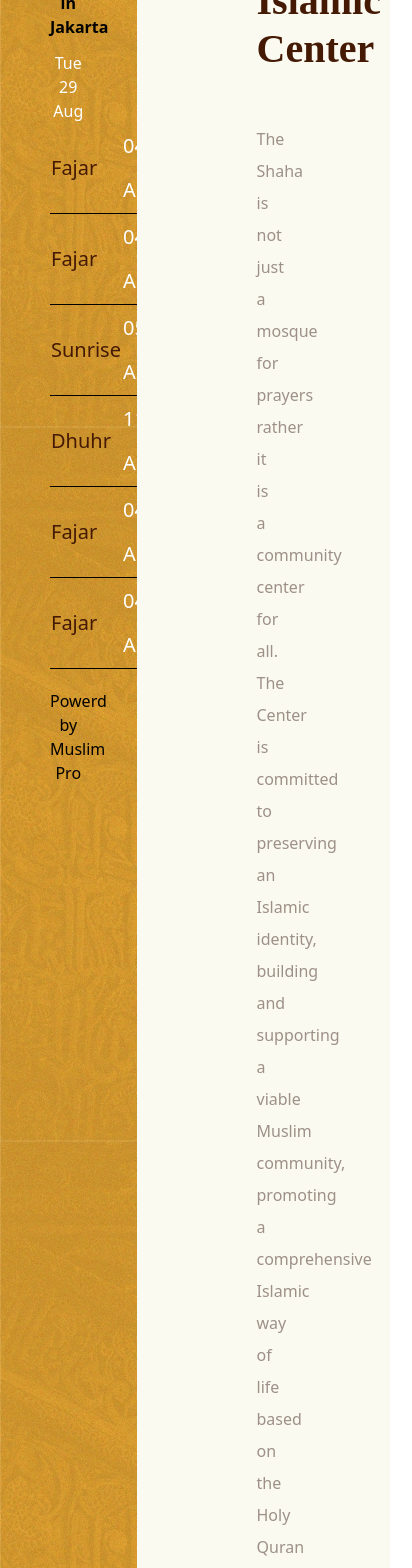
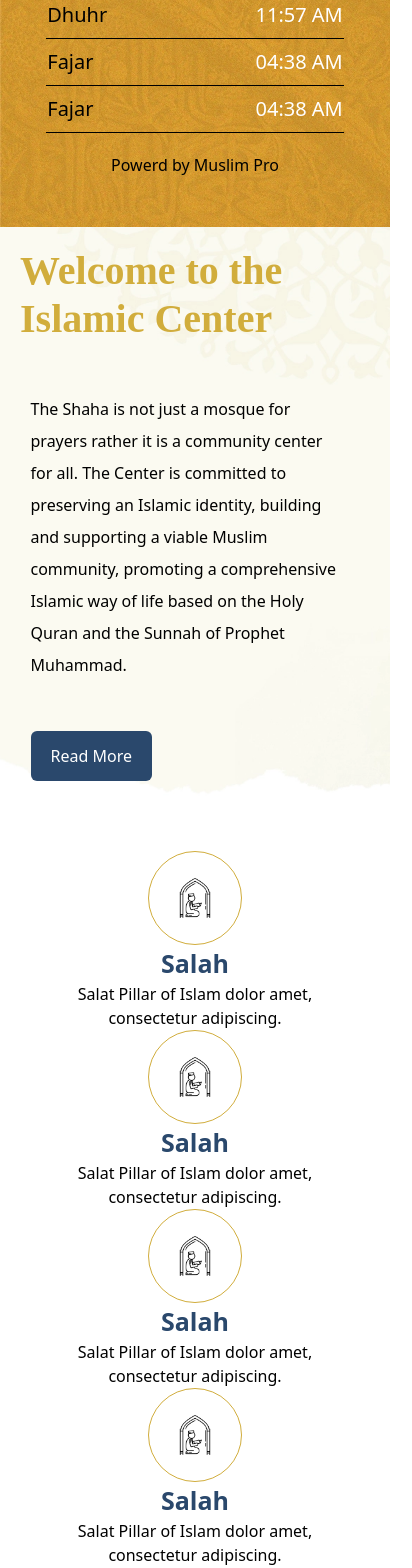
Before and after one commit to valudaaakib/IslamicBlog, a React (Create React App) app in the folder client/: page / in a window 390 px wide. Shown: the part 420-1988 px from the top of the page, 412 px wide, since content can reach past the window. Built offline with nearby package versions, Linux system fonts and the light colour scheme.

Commit message:
four piller are almost completed in amil branch

```diff
--- a/client/public/index.html
+++ b/client/public/index.html
@@ -1,27 +1,26 @@
 <!DOCTYPE html>
 <html lang="en">
+
 <head>
   <meta charset="utf-8" />
   <link rel="icon" href="%PUBLIC_URL%/favicon.ico" />
   <meta name="viewport" content="width=device-width, initial-scale=1" />
   <meta name="theme-color" content="#000000" />
-    <meta
-      name="description"
-      content="Web site created using create-react-app"
-    />
+  <meta name="description" content="Web site created using create-react-app" />
   <link rel="apple-touch-icon" href="%PUBLIC_URL%/logo192.png" />
   <link rel="manifest" href="%PUBLIC_URL%/manifest.json" />
-    <link
-      rel="stylesheet"
-      href="https://cdnjs.cloudflare.com/ajax/libs/font-awesome/6.4.2/css/all.min.css"
+  <link rel="stylesheet" href="https://cdnjs.cloudflare.com/ajax/libs/font-awesome/6.4.2/css/all.min.css"
     integrity="sha512-z3gLpd7yknf1YoNbCzqRKc4qyor8gaKU1qmn+CShxbuBusANI9QpRohGBreCFkKxLhei6S9CQXFEbbKuqLg0DA=="
-      crossorigin="anonymous"
-      referrerpolicy="no-referrer"
-    />
+    crossorigin="anonymous" referrerpolicy="no-referrer" />
+  <link rel="stylesheet" href="https://cdnjs.cloudflare.com/ajax/libs/font-awesome/6.4.2/css/all.min.css"
+    integrity="sha512-z3gLpd7yknf1YoNbCzqRKc4qyor8gaKU1qmn+CShxbuBusANI9QpRohGBreCFkKxLhei6S9CQXFEbbKuqLg0DA=="
+    crossorigin="anonymous" referrerpolicy="no-referrer" />
   <title>Blog</title>
 </head>
+
 <body>
   <noscript>You need to enable JavaScript to run this app.</noscript>
   <div id="root"></div>
 </body>
+
 </html>
--- a/client/src/App.js
+++ b/client/src/App.js
@@ -1,12 +1,14 @@
 import React from "react";
 import Navbar from "./component/Navbar";
 import PrayerTime from "./pages/home/PrayerTime";
+import FourPillers from "./pages/home/FourPillers";
 
 const App = () => {
   return (
     <>
       <Navbar />
       <PrayerTime />
+      <FourPillers />
     </>
   );
 };
--- a/client/src/assets/css/Navbar.css
+++ b/client/src/assets/css/Navbar.css
@@ -1,6 +1,6 @@
 :root {
-  --primary-color: #8a9535;
-  --secondary-color: #f79d05;
+  --primary-color: #d1ad3c;
+  --secondary-color: #2a486c;
 }
 
 .header-topbar-main {
@@ -8,7 +8,6 @@
   color: #fff;
   margin: auto;
   background-color: var(--primary-color);
-  box-shadow: 0px 0px 50px 0px rgba(0, 0, 0, 0.3);
   background-image: url("../image/top_bar_back.png");
   background-repeat: repeat-x;
   background-position: left, right;
@@ -19,20 +18,19 @@
   padding: 12px;
   font-size: 16px;
   letter-spacing: 1.3px;
-  gap: 40px;
+  gap: 30px;
 }
 .topbar-icons i {
   display: flex;
   align-items: center;
 }
-
 .topbar-icon-link {
   display: inline-block;
   margin: 0 10px;
   transition: color 0.3s ease;
 }
 .topbar-icon-link i {
-  background-color: #a1ab57;
+  background-color: var(--secondary-color);
   width: 28px;
   height: 28px;
   display: flex;
@@ -42,18 +40,58 @@
   font-size: 14px;
   transition: background-color 0.3s ease, transform 0.3s ease;
 }
-
-.topbar-icon-link i:hover {
-  background-color: var(--secondary-color);
+.navbar-menu {
+  display: flex;
 }
-
+.navbar-button {
+  background-color: var(--primary-color);
+  color: white;
+  position: relative;
+  z-index: 1;
+  overflow: hidden;
+  padding: 14.5px 35px;
+  font-size: 14px;
+  font-weight: 500;
+  border-radius: 40px;
+  transition: all 0.15s linear;
+}
+.navbar-button:hover {
+  background-color: var(--primary-color);
+}
+.toggle-btn {
+  display: none;
+  position: absolute;
+  top: 0;
+  right: 0;
+  margin: 30px 20px 0px 0px;
+}
+.toggle-btn button {
+  border: 2px solid Var(--primary-color);
+  padding: 1px 6px;
+  border-radius: 5px;
+  color: var(--secondary-color);
+  font-size: 20px;
+}
+@media screen and (max-width: 1024px) {
+  .navbar-menu {
+    display: block;
+  }
+  .toggle-btn {
+    display: block;
+  }
+  .navbar-menu {
+    float: right;
+  }
+}
 @media screen and (max-width: 900px) {
   .header-topbar-main {
     display: block;
   }
 }
 @media screen and (max-width: 600px) {
-  .header-topbar-sections {
-    display: block;
-  }
+.header-topbar-sections{
+  display: block;
+  font-size: 10px;
+  padding: 6px;
 }
+}
--- a/client/src/assets/css/pages/Home.css
+++ b/client/src/assets/css/pages/Home.css
@@ -1,51 +1,61 @@
 :root {
-    --primary-color: #441a05;
-    --secondry-color:#9d9087;
+    --primary-color: #d1ad3c;
+    --secondary-color: #2a486c;
 }
 
-.salah-right-section {
+.main-prayer-section {
+    display: flex;
+    flex-wrap: wrap;
+}
+
+/* PRAYER LEFT SECTION */
+.salah-left-section {
     background-image: url('../../image/salah-bg-right-image.webp');
     height: auto;
     width: 35%;
     padding: 50px;
 }
 
-.salah-left-section {
+.salah-right-section {
     width: 65%;
 }
-.salah-table{
+
+.salah-table {
     border-bottom: 1px solid black;
-    line-height: 2.75rem; /* 28px */
-
+    line-height: 2.75rem;
 }
 
 .prayer-salah-names {
-    color: var(--primary-color);
     width: 70%;
     font-size: 20px;
     font-weight: 500;
 }
-.prayer-salah-times{
+
+.prayer-salah-times {
     color: white;
-    width:20%;
+    width: 30%;
     font-size: 20px;
     font-weight: 500;
 }
-.salah-left-section{
+
+/* PRAYER RIGHT SECCTION START */
+.salah-right-section {
     background-image: url('../../image/prayer-right-sectiionibg.webp');
     background-size: cover;
-    padding: 120px;
+    padding: 80px;
 }
-.prayer-right-header{
+
+.prayer-right-header {
     width: 60%;
-    font-family: cinzel decorative,cursive;
+    font-family: cinzel decorative, cursive;
     font-size: 40px;
     font-weight: 700;
     line-height: 1.2em;
     text-align: left;
     color: var(--primary-color);
 }
-.salah-left-peragraph{
+
+.salah-left-peragraph {
     color: var(--secondry-color);
     font-family: inherit;
     font-size: 100%;
@@ -55,13 +65,147 @@
     width: 70%;
     padding: 50px 0 0 0;
 }
-.salah-right-btn{
+
+.salah-right-btn {
     padding: 13px 20px;
     border-radius: 6px;
     color: white;
-    background-color: #57A68F;
     margin-top: 50px;
+    background-color: var(--secondary-color);
+    transition: transform 0.3s ease-in-out;
 }
-.salah-right-btn:hover{
-    background-color: #CF962E;
+
+.salah-right-btn:hover {
+    background-color: var(--primary-color);
+    transform: translateX(10px);
 }
+
+@media only screen and (max-width:1135px) and (min-width: 900px) {
+    .salah-left-section {
+        width: 50%;
+        padding: 20px 20px 0 40px;
+    }
+
+    .salah-right-section {
+        width: 50%;
+        padding: 90px 20px 0 40px;
+    }
+
+    .prayer-right-header {
+        width: 100%;
+    }
+
+    .salah-left-peragraph {
+        width: 90%;
+    }
+}
+
+@media screen and (max-width: 900px) {
+    .main-prayer-section {
+        display: block;
+    }
+
+    .salah-left-section {
+        width: 100%;
+    }
+
+    .salah-right-section {
+        width: 100%;
+        padding: 20px;
+    }
+
+    .prayer-right-header {
+        margin: 0 auto;
+        width: 100%;
+    }
+
+    .salah-left-peragraph {
+        width: 90%;
+        margin: 0 auto;
+        margin-left: 3%;
+    }
+
+    .salah-right-btn {
+        margin-left: 3%;
+    }
+}
+
+@media screen and (max-width: 400px) {
+    .salah-left-section {
+        padding: 20px 0 50px 0;
+
+    }
+}
+
+/* ISLAMIC FOUR PILLER SECTION START */
+.islamic-main-four-piller {
+    display: flex;
+    flex-wrap: wrap;
+    margin: 50px auto;
+    width: 80%;
+}
+
+.four-piller-outside-div {
+    border: 1px solid #D1AD3C;
+    border-radius: 100%;
+    width: 35%;
+    padding: 10px;
+    margin: 0 auto;
+}
+
+.four-piller-inside-div {
+    border: 1px solid white;
+    border-radius: 100%;
+    width: 100%;
+    padding: 15px;
+    height: auto;
+}
+
+.main-hover-div:hover .four-piller-inside-div {
+    background-color: var(--primary-color);
+}
+
+.salah-image {
+    width: 100%;
+}
+
+.four-piller-names {
+    font-size: 25px;
+    font-weight: 700;
+    color: var(--secondary-color);
+    text-align: center;
+}
+
+.four-piller-discription {
+    width: 80%;
+    margin: 0 auto;
+    text-align: center;
+}
+
+@media only screen and (max-width:1023px) and (min-width: 769px) {
+    .four-piller-outside-div {
+        width: 25%;
+    }
+}
+@media only screen and (min-width:768px) and (max-width: 769px){
+.four-piller-outside-div{
+    width: 25%;
+}
+}
+@media only screen and (min-width:631px) and (max-width: 767px) {
+    .four-piller-outside-div {
+        width: 15%;
+    }
+}
+
+@media screen and (max-width: 630px) {
+    .four-piller-outside-div {
+        width: 20%;
+    }
+}
+
+@media screen and (max-width: 500px) {
+    .four-piller-outside-div {
+        width: 30%;
+    }
+}
--- /dev/null
+++ b/client/src/pages/home/FourPillers.js
@@ -0,0 +1,48 @@
+import React from 'react'
+
+const FourPillers = () => {
+    return (
+        <>
+            <div className='islamic-main-four-piller'>
+                <div className='lg:w-1/4 md:w-1/2 w-full main-hover-div'>
+                    <div className='four-piller-outside-div'>
+                        <div className='four-piller-inside-div'>
+                            <img src={require('../../assets/image/islamic-piller-salah-image.png')} alt="islamic-salah" className='salah-image'></img>
+                        </div>
+                    </div>
+                    <p className='four-piller-names'>Salah</p>
+                    <p className='four-piller-discription'>Salat Pillar of Islam dolor amet, consectetur adipiscing.</p>
+                </div>
+                <div className='lg:w-1/4 md:w-1/2 w-full main-hover-div'>
+                    <div className='four-piller-outside-div'>
+                        <div className='four-piller-inside-div'>
+                            <img src={require('../../assets/image/islamic-piller-salah-image.png')} alt="islamic-salah" className='salah-image'></img>
+                        </div>
+                    </div>
+                    <p className='four-piller-names'>Salah</p>
+                    <p className='four-piller-discription'>Salat Pillar of Islam dolor amet, consectetur adipiscing.</p>
+                </div>
+                <div className='lg:w-1/4 md:w-1/2 w-full main-hover-div'>
+                    <div className='four-piller-outside-div'>
+                        <div className='four-piller-inside-div'>
+                            <img src={require('../../assets/image/islamic-piller-salah-image.png')} alt="islamic-salah" className='salah-image'></img>
+                        </div>
+                    </div>
+                    <p className='four-piller-names'>Salah</p>
+                    <p className='four-piller-discription'>Salat Pillar of Islam dolor amet, consectetur adipiscing.</p>
+                </div>
+                <div className='lg:w-1/4 md:w-1/2 w-full main-hover-div'>
+                    <div className='four-piller-outside-div'>
+                        <div className='four-piller-inside-div'>
+                            <img src={require('../../assets/image/islamic-piller-salah-image.png')} alt="islamic-salah" className='salah-image'></img>
+                        </div>
+                    </div>
+                    <p className='four-piller-names'>Salah</p>
+                    <p className='four-piller-discription'>Salat Pillar of Islam dolor amet, consectetur adipiscing.</p>
+                </div>
+            </div>
+        </>
+    )
+}
+
+export default FourPillers
--- a/client/src/pages/home/PrayerTime.js
+++ b/client/src/pages/home/PrayerTime.js
@@ -4,9 +4,9 @@ import '../../assets/css/pages/Home.css';
 const PrayerTime = () => {
     return (
         <>
-            <div className='flex flex-wrap'>
-                <div className='salah-right-section'>
-                    <h2 className='text-white text-4xl pt-20 text-center'>PRAYER TIMES</h2>
+            <div className='main-prayer-section'>
+                <div className='salah-left-section'>
+                    <h2 className='text-white text-4xl pt-10 text-center'>PRAYER TIMES</h2>
                     <p className='text-center pt-5 text- font-bold text-base hover:text-white'>Prayer times in Jakarta</p>
                     <p className='text-center text-white pt-3'>Tue 29 Aug</p>
                     <table className='mx-auto'>
@@ -63,7 +63,7 @@ const PrayerTime = () => {
                     </table>
                     <p className='text-center pt-5'>Powerd by <span className='hover:text-white'>Muslim Pro</span></p>
                 </div>
-                <div className='salah-left-section'>
+                <div className='salah-right-section'>
                     <p className='prayer-right-header'>Welcome to the Islamic Center</p>
                     <p className='salah-left-peragraph'>The Shaha is not just a mosque for prayers rather it is a community center for all.
                         The Center is committed to preserving an Islamic identity, building and
```
Also changed, not shown: client/src/assets/image/islamic-piller-salah-image.png (added). Lines whose indentation alone changed are shown as unchanged.
